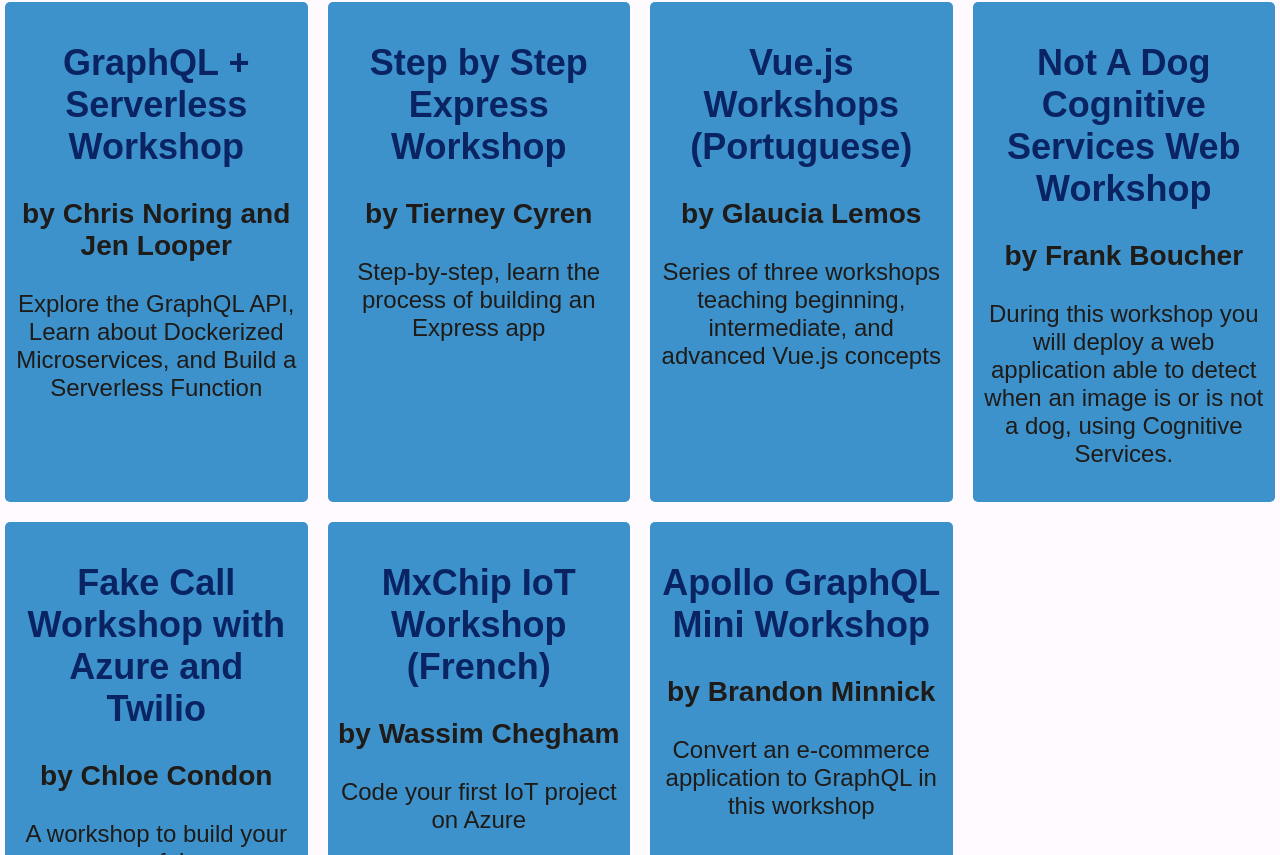
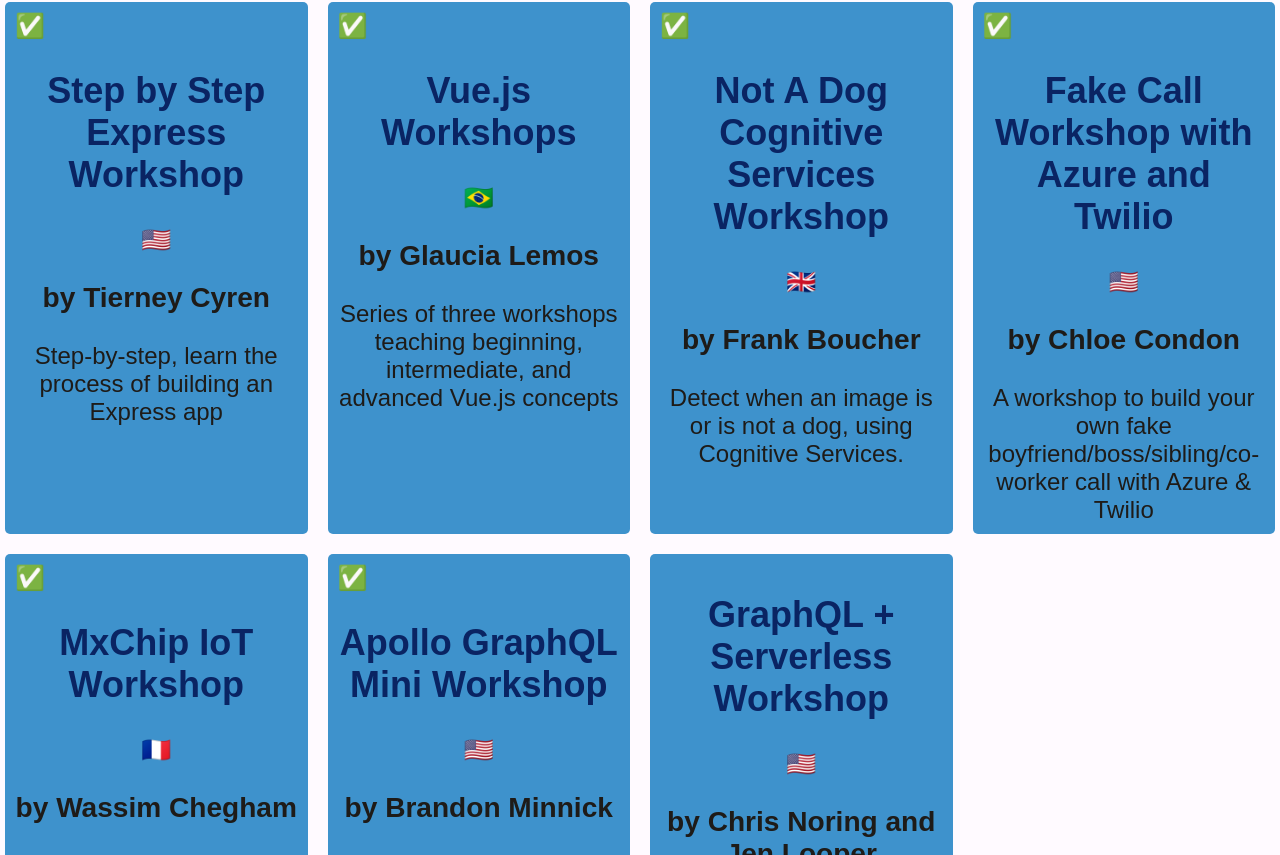
Before and after one commit to jlooper/howdoievendev, a Vue app: page / in a window 1280 px wide. Shown: the part 545-1400 px from the top of the page. Built offline with nearby package versions, Linux system fonts and the light colour scheme.

Commit message:
adding checkmarks and language indicators

```diff
--- a/src/components/Home.vue
+++ b/src/components/Home.vue
@@ -13,11 +13,14 @@
         :key="workshop.text"
         class="card"
       >
+        <p style="text-align:left" v-if="workshop.ready">✅</p>
         <h2>{{workshop.title}}</h2>
+        <p>{{workshop.language}}</p>
         <h3 v-if="workshop.authors">by {{workshop.authors}}</h3>
         <p>{{workshop.blurb}}</p>
       </div>
     </div>
+    <footer>✅ = Already tested in a workshop</footer>
   </div>
 </template>
 
@@ -28,50 +31,65 @@ export default {
     return {
       workshops: [
         {
-          title: "GraphQL + Serverless Workshop",
-          authors: "Chris Noring and Jen Looper",
-          blurb:
-            "Explore the GraphQL API, Learn about Dockerized Microservices, and Build a Serverless Function",
-          link: "https://graphql-serverless-workshop.azurewebsites.net/"
-        },
-        {
           title: "Step by Step Express Workshop",
           authors: "Tierney Cyren",
           blurb: "Step-by-step, learn the process of building an Express app",
-          link: "https://github.com/bnb/step-by-step-express-workshop"
+          link: "https://github.com/bnb/step-by-step-express-workshop",
+          ready: true,
+          language: "🇺🇸"
         },
         {
-          title: "Vue.js Workshops (Portuguese)",
+          title: "Vue.js Workshops",
           authors: "Glaucia Lemos",
           blurb:
             "Series of three workshops teaching beginning, intermediate, and advanced Vue.js concepts",
-          link: "https://github.com/glaucia86/vuejs-workshop"
+          link: "https://github.com/glaucia86/vuejs-workshop",
+          ready: true,
+          language: "🇧🇷"
         },
         {
-          title: "Not A Dog Cognitive Services Web Workshop",
+          title: "Not A Dog Cognitive Services Workshop",
           authors: "Frank Boucher",
           blurb:
-            "During this workshop you will deploy a web application able to detect when an image is or is not a dog, using Cognitive Services.",
-          link: "https://github.com/FBoucher/Not-a-Dog-Workshop"
+            "Detect when an image is or is not a dog, using Cognitive Services.",
+          link: "https://github.com/FBoucher/Not-a-Dog-Workshop",
+          ready: true,
+          language: "🇬🇧"
         },
         {
           title: "Fake Call Workshop with Azure and Twilio",
           authors: "Chloe Condon",
           blurb:
             "A workshop to build your own fake boyfriend/boss/sibling/co-worker call with Azure & Twilio ",
-          link: "https://github.com/ChloeCodesThings/FakeCallWorkshop"
+          link: "https://github.com/ChloeCodesThings/FakeCallWorkshop",
+          ready: true,
+          language: "🇺🇸"
         },
         {
-          title: "MxChip IoT Workshop (French)",
+          title: "MxChip IoT Workshop",
           authors: "Wassim Chegham",
           blurb: "Code your first IoT project on Azure",
-          link: "https://github.com/manekinekko/MXChip-Workshop"
+          link: "https://github.com/manekinekko/MXChip-Workshop",
+          ready: true,
+          language: "🇫🇷"
         },
         {
           title: "Apollo GraphQL Mini Workshop",
           authors: "Brandon Minnick",
-          blurb: "Convert an e-commerce application to GraphQL in this workshop",
-          link: "https://www.codetraveler.io/apollographqlworkshop/"
+          blurb:
+            "Convert an e-commerce application to GraphQL in this workshop",
+          link: "https://www.codetraveler.io/apollographqlworkshop/",
+          ready: true,
+          language: "🇺🇸"
+        },
+        {
+          title: "GraphQL + Serverless Workshop",
+          authors: "Chris Noring and Jen Looper",
+          blurb:
+            "Explore the GraphQL API, Learn about Dockerized Microservices, and Build a Serverless Function",
+          link: "https://graphql-serverless-workshop.azurewebsites.net/",
+          ready: false,
+          language: "🇺🇸"
         }
       ]
     };
@@ -85,7 +103,8 @@ export default {
 </script>
 
 <style scoped>
-header {
+header,
+footer {
   background-color: #d8315b;
   padding: 10px;
 }
@@ -101,6 +120,10 @@ header {
   grid-gap: 10px;
 }
 
+p {
+  margin: 0;
+}
+
 .card {
   background-color: #3e92cc;
   border-radius: 5px;
```
